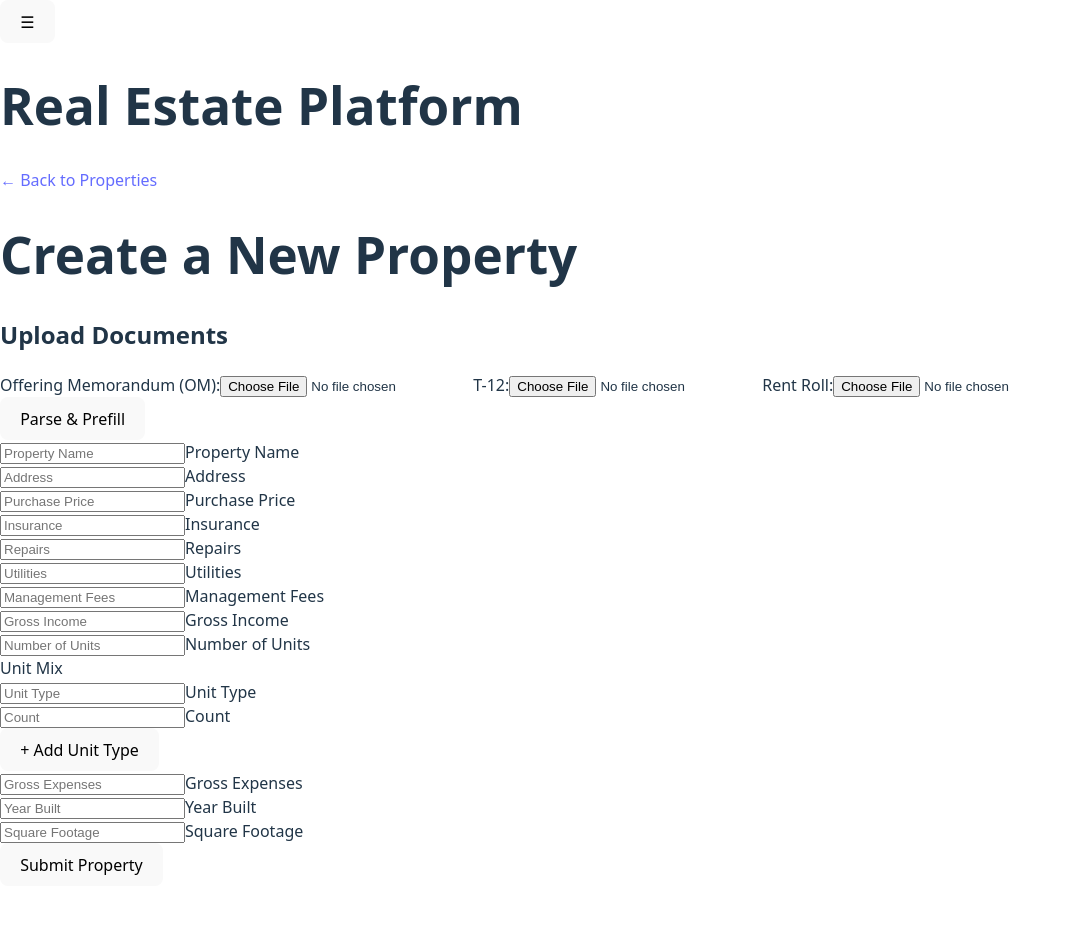
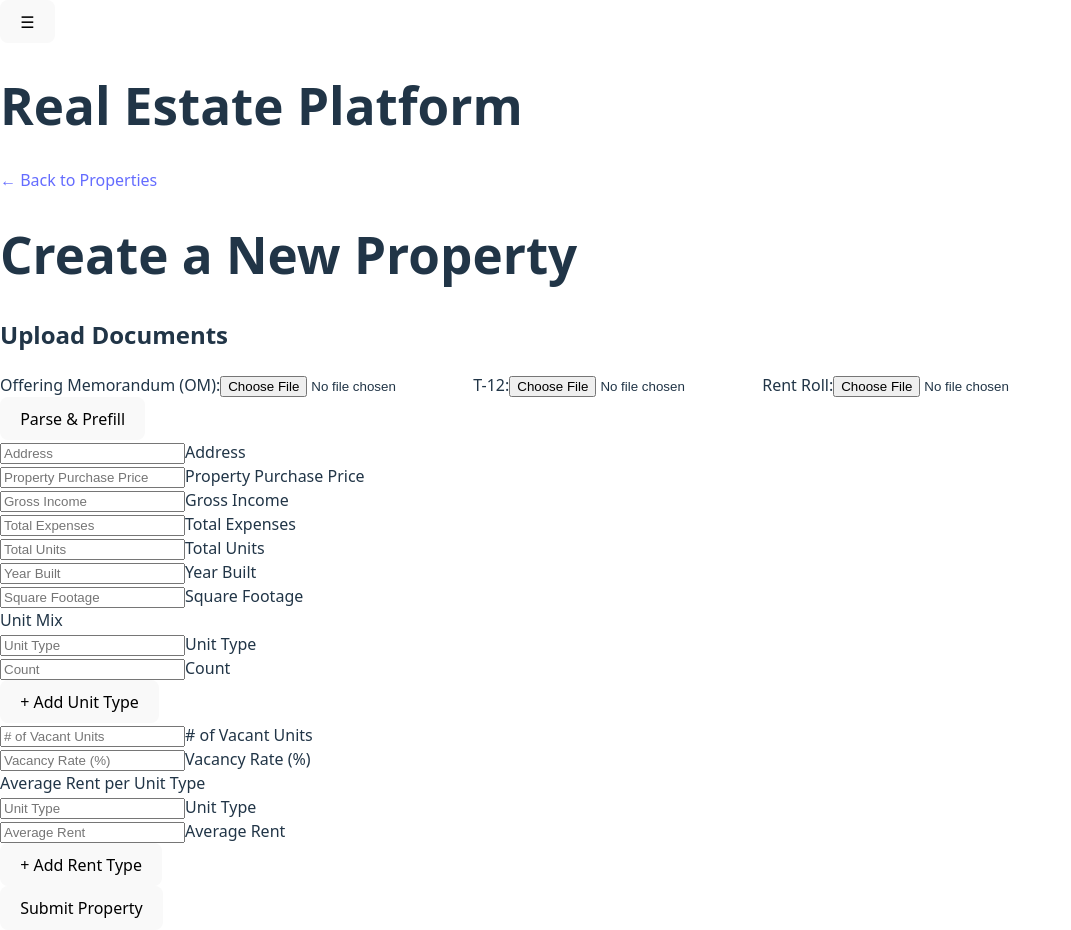
Before and after one commit to Matgtz09/customer-client, a React (Vite) app: page /properties/new in a window 1280 px wide. Shown: the whole page, without its empty margins (0-1071 px from the left). Before the commit the page ends 886 px from the top, so only its background shows below. Built offline with nearby package versions, Linux system fonts and the light colour scheme.

Commit message:
update create form

```diff
--- a/src/components/CreatePropertyForm.tsx
+++ b/src/components/CreatePropertyForm.tsx
@@ -4,25 +4,25 @@ import FloatingInput from "./FloatingInput";
 import { useNavigate } from "react-router-dom";
 
 const CreatePropertyForm = () => {
-  const [formData, setFormData] = useState({        // Rent Roll
-    name: "",               // from OM
-    address: "",            // OM or Rent Roll
-    purchase_price: "",      // OM
-    gross_income: "",        // T-12 or OM
-    insurance: "",          // OM
-    repairs: "",            // OM
-    management_fees: "",     // OM
-    utilities: "",          // OM
-    number_of_units: "",      // Rent Roll
-    unit_mix: [{ type: "", count: "" }],            // Rent Roll (summary)
-    year_built: "",          // OM
-    square_footage: "",      // OM
-    gross_expenses: "",      // T-12
+  const [formData, setFormData] = useState({
+    address: "",
+    purchase_price: "",
+    gross_income: "",
+    total_expenses: "",
+    total_units: "",
+    year_built: "",
+    square_footage: "",
+    // rent roll–related
+    unit_mix: [{ type: "", count: "" }],
+    vacancy_count: "",
+    vacancy_rate: "",
+    avg_rent_by_type: [{ type: "", average_rent: "" }],
   });
 
   const [omFile, setOmFile] = useState<File | null>(null);
   const [t12File, setT12File] = useState<File | null>(null);
   const [rentRollFile, setRentRollFile] = useState<File | null>(null);
+  const navigate = useNavigate();
 
   const handleFileChange =
     (setter: React.Dispatch<React.SetStateAction<File | null>>) =>
@@ -30,18 +30,17 @@ const CreatePropertyForm = () => {
       const file = e.target.files?.[0] || null;
       setter(file);
     };
-  const navigate = useNavigate();
 
   const updateUnitMixField = (index: number, field: string, value: string) => {
     const updated = [...formData.unit_mix];
-    updated[index] = {
-      ...updated[index],
-      [field]: value,
+    updated[index] = { ...updated[index], [field]: value };
+    setFormData((prev) => ({ ...prev, unit_mix: updated }));
   };
-    setFormData((prev) => ({
-      ...prev,
-      unit_mix: updated,
-    }));
+
+  const updateAvgRentField = (index: number, field: string, value: string) => {
+    const updated = [...formData.avg_rent_by_type];
+    updated[index] = { ...updated[index], [field]: value };
+    setFormData((prev) => ({ ...prev, avg_rent_by_type: updated }));
   };
 
   const handleParseFiles = async () => {
@@ -51,28 +50,30 @@ const CreatePropertyForm = () => {
     if (rentRollFile) data.append("rent_roll", rentRollFile, rentRollFile.name);
 
     try {
-      const res =await fetch(`${API_BASE_URL}/v1/properties/upload`, {
+      const res = await fetch(`${API_BASE_URL}/v1/properties/upload`, {
         method: "POST",
         body: data,
       });
-
       const json = await res.json();
       const parsed = json.parsed || {};
-      const expenses = parsed.expenses || {};
 
       setFormData((prev) => ({
         ...prev,
         address: parsed.address || prev.address,
         purchase_price: parsed.purchase_price?.toString() || prev.purchase_price,
-        number_of_units: parsed.number_of_units?.toString() || prev.number_of_units,
-        gross_income: parsed.income?.toString() || prev.gross_income,
-        gross_expenses: parsed.gross_expenses?.toString() || prev.gross_expenses,
+        gross_income: parsed.gross_income?.toString() || prev.gross_income,
+        total_expenses: parsed.total_expenses?.toString() || prev.total_expenses,
+        total_units: parsed.total_units?.toString() || prev.total_units,
         year_built: parsed.year_built?.toString() || prev.year_built,
         square_footage: parsed.square_footage?.toString() || prev.square_footage,
-        management_fees: expenses.management_fees?.toString() || prev.management_fees,
-        utilities: expenses.utilities?.toString() || prev.utilities,
-        repairs: expenses.repairs?.toString() || prev.repairs,
-        insurance: expenses.insurance?.toString() || prev.insurance,
+        vacancy_count: parsed.vacancy_count?.toString() || prev.vacancy_count,
+        vacancy_rate: parsed.vacancy_rate?.toString() || prev.vacancy_rate,
+        unit_mix: Array.isArray(parsed.unit_mix)
+          ? parsed.unit_mix
+          : prev.unit_mix,
+        avg_rent_by_type: Array.isArray(parsed.avg_rent_by_type)
+          ? parsed.avg_rent_by_type
+          : prev.avg_rent_by_type,
       }));
     } catch (err) {
       console.error("Failed to parse files", err);
@@ -89,19 +90,17 @@ const CreatePropertyForm = () => {
 
     const payload = {
       details: {
-        name: formData.name,
         address: formData.address,
         purchase_price: formData.purchase_price,
         gross_income: formData.gross_income,
-        insurance: formData.insurance,
-        repairs: formData.repairs,
-        management_fees: formData.management_fees,
-        utilities: formData.utilities,
-        number_of_units: formData.number_of_units,
-        unit_mix: formData.unit_mix,
+        total_expenses: formData.total_expenses,
+        total_units: formData.total_units,
         year_built: formData.year_built,
         square_footage: formData.square_footage,
-        gross_expenses: formData.gross_expenses,
+        vacancy_count: formData.vacancy_count,
+        vacancy_rate: formData.vacancy_rate,
+        unit_mix: formData.unit_mix,
+        avg_rent_by_type: formData.avg_rent_by_type,
       },
     };
 
@@ -114,13 +113,9 @@ const CreatePropertyForm = () => {
         body: JSON.stringify(payload),
       });
 
-      if (!response.ok) {
-        throw new Error("Failed to create property");
-      }
+      if (!response.ok) throw new Error("Failed to create property");
 
       const createdProperty = await response.json();
-
-      // ✅ Navigate to the show view for the created property
       navigate(`/properties/${createdProperty.id}`);
     } catch (error) {
       console.error("Create property failed:", error);
@@ -128,22 +123,20 @@ const CreatePropertyForm = () => {
     }
   };
 
-
   return (
     <form onSubmit={handleSubmit} className="space-y-6 bg-white p-6 rounded shadow">
       <h2 className="text-xl font-bold">Upload Documents</h2>
 
+      {/* ---- File Upload Section ---- */}
       <div className="space-y-2">
         <label className="block">
           Offering Memorandum (OM):
           <input type="file" accept=".csv, .pdf, .xls, .xlsx" onChange={handleFileChange(setOmFile)} />
         </label>
-
         <label className="block">
           T-12:
           <input type="file" accept=".csv, .pdf, .xls, .xlsx" onChange={handleFileChange(setT12File)} />
         </label>
-
         <label className="block">
           Rent Roll:
           <input type="file" accept=".csv, .pdf, .xls, .xlsx" onChange={handleFileChange(setRentRollFile)} />
@@ -158,91 +151,24 @@ const CreatePropertyForm = () => {
         Parse & Prefill
       </button>
 
+      {/* ---- Form Fields ---- */}
       <div className="grid grid-cols-1 md:grid-cols-2 gap-4 mt-4">
+        <FloatingInput name="address" label="Address" value={formData.address} onChange={handleInputChange} />
+        <FloatingInput name="purchase_price" label="Property Purchase Price" type="number" value={formData.purchase_price} onChange={handleInputChange} />
+        <FloatingInput name="gross_income" label="Gross Income" type="number" value={formData.gross_income} onChange={handleInputChange} />
+        <FloatingInput name="total_expenses" label="Total Expenses" type="number" value={formData.total_expenses} onChange={handleInputChange} />
+        <FloatingInput name="total_units" label="Total Units" type="number" value={formData.total_units} onChange={handleInputChange} />
+        <FloatingInput name="year_built" label="Year Built" type="number" value={formData.year_built} onChange={handleInputChange} />
+        <FloatingInput name="square_footage" label="Square Footage" type="number" value={formData.square_footage} onChange={handleInputChange} />
+      </div>
 
-      <FloatingInput
-        name="name"
-        label="Property Name"
-        value={formData.name}
-        onChange={handleInputChange}
-      />
-      <FloatingInput
-        name="address"
-        label="Address"
-        value={formData.address}
-        onChange={handleInputChange}
-      />
-      <FloatingInput
-        name="purchase_price"
-        label="Purchase Price"
-        type="number"
-        value={formData.purchase_price}
-        onChange={handleInputChange}
-      />
-      <FloatingInput
-        name="insurance"
-        label="Insurance"
-        type="number"
-        value={formData.insurance}
-        onChange={handleInputChange}
-      />
-      <FloatingInput
-        name="repairs"
-        label="Repairs"
-        type="number"
-        value={formData.repairs}
-        onChange={handleInputChange}
-      />
-      <FloatingInput
-        name="utilities"
-        label="Utilities"
-        type="number"
-        value={formData.utilities}
-        onChange={handleInputChange}
-      />
-      <FloatingInput
-        name="management_fees"
-        label="Management Fees"
-        type="number"
-        value={formData.management_fees}
-        onChange={handleInputChange}
-      />
-      <FloatingInput
-        name="gross_income"
-        label="Gross Income"
-        type="number"
-        value={formData.gross_income}
-        onChange={handleInputChange}
-      />
-      <FloatingInput
-        name="number_of_units"
-        label="Number of Units"
-        type="number"
-        value={formData.number_of_units}
-        onChange={handleInputChange}
-      />
-      <div className="col-span-full space-y-2">
+      {/* ---- Unit Mix ---- */}
+      <div className="col-span-full space-y-2 mt-4">
         <label className="block font-medium text-gray-700">Unit Mix</label>
-
         {formData.unit_mix.map((unit, index) => (
           <div key={index} className="flex flex-col md:flex-row items-center gap-2">
-      <div className="w-full md:w-1/3">
-        <FloatingInput
-          name={`unit_type_${index}`}
-          label="Unit Type"
-          value={unit.type}
-          onChange={(e) => updateUnitMixField(index, "type", e.target.value)}
-        />
-      </div>
-      <div className="w-full md:w-1/4">
-        <FloatingInput
-          name={`unit_count_${index}`}
-          label="Count"
-          type="number"
-          value={unit.count}
-          onChange={(e) => updateUnitMixField(index, "count", e.target.value)}
-        />
-      </div>
+            <FloatingInput name={`unit_type_${index}`} label="Unit Type" value={unit.type} onChange={(e) => updateUnitMixField(index, "type", e.target.value)} />
+            <FloatingInput name={`unit_count_${index}`} label="Count" type="number" value={unit.count} onChange={(e) => updateUnitMixField(index, "count", e.target.value)} />
             {formData.unit_mix.length > 1 && (
               <button
                 type="button"
@@ -258,7 +184,6 @@ const CreatePropertyForm = () => {
             )}
           </div>
         ))}
-
         <button
           type="button"
           onClick={() =>
@@ -272,34 +197,51 @@ const CreatePropertyForm = () => {
           + Add Unit Type
         </button>
       </div>
-      <FloatingInput
-        name="gross_expenses"
-        label="Gross Expenses"
-        type="number"
-        value={formData.gross_expenses}
-        onChange={handleInputChange}
-      />
-      <FloatingInput
-        name="year_built"
-        label="Year Built"
-        type="number"
-        value={formData.year_built}
-        onChange={handleInputChange}
-      />
 
-      <FloatingInput
-        name="square_footage"
-        label="Square Footage"
-        type="number"
-        value={formData.square_footage}
-        onChange={handleInputChange}
-      />
+      {/* ---- Vacancy Fields ---- */}
+      <div className="grid grid-cols-1 md:grid-cols-2 gap-4 mt-4">
+        <FloatingInput name="vacancy_count" label="# of Vacant Units" type="number" value={formData.vacancy_count} onChange={handleInputChange} />
+        <FloatingInput name="vacancy_rate" label="Vacancy Rate (%)" type="number" value={formData.vacancy_rate} onChange={handleInputChange} />
       </div>
 
+      {/* ---- Average Rent by Type ---- */}
+      <div className="col-span-full space-y-2 mt-4">
+        <label className="block font-medium text-gray-700">Average Rent per Unit Type</label>
+        {formData.avg_rent_by_type.map((unit, index) => (
+          <div key={index} className="flex flex-col md:flex-row items-center gap-2">
+            <FloatingInput name={`rent_type_${index}`} label="Unit Type" value={unit.type} onChange={(e) => updateAvgRentField(index, "type", e.target.value)} />
+            <FloatingInput name={`avg_rent_${index}`} label="Average Rent" type="number" value={unit.average_rent} onChange={(e) => updateAvgRentField(index, "average_rent", e.target.value)} />
+            {formData.avg_rent_by_type.length > 1 && (
               <button
-        type="submit"
-        className="bg-green-600 text-white px-6 py-2 rounded hover:bg-green-700"
+                type="button"
+                onClick={() => {
+                  const updated = [...formData.avg_rent_by_type];
+                  updated.splice(index, 1);
+                  setFormData((prev) => ({ ...prev, avg_rent_by_type: updated }));
+                }}
+                className="text-red-600 text-sm hover:underline mt-1 md:mt-5"
               >
+                Remove
+              </button>
+            )}
+          </div>
+        ))}
+        <button
+          type="button"
+          onClick={() =>
+            setFormData((prev) => ({
+              ...prev,
+              avg_rent_by_type: [...prev.avg_rent_by_type, { type: "", average_rent: "" }],
+            }))
+          }
+          className="text-sm text-blue-600 hover:underline mt-2"
+        >
+          + Add Rent Type
+        </button>
+      </div>
+
+      {/* ---- Submit ---- */}
+      <button type="submit" className="bg-green-600 text-white px-6 py-2 rounded hover:bg-green-700">
         Submit Property
       </button>
     </form>
```
Lines whose indentation alone changed are shown as unchanged.
